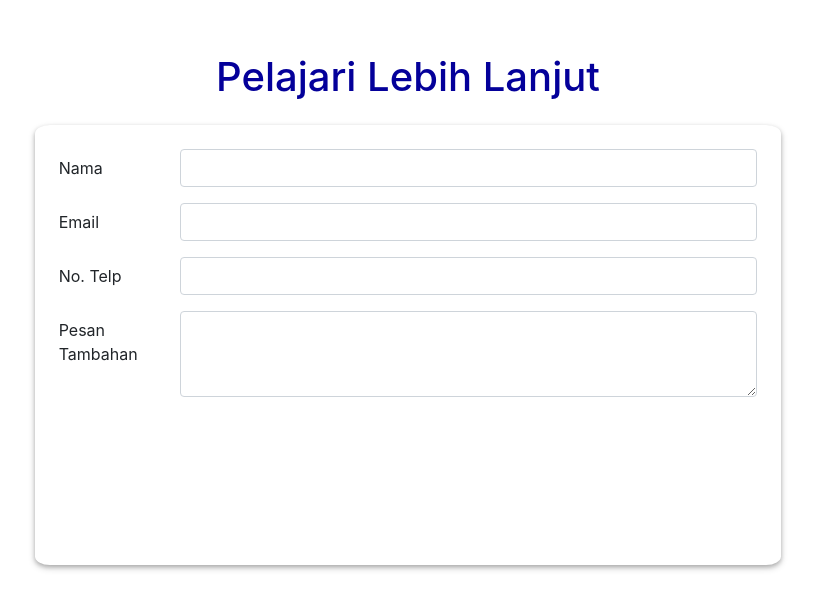
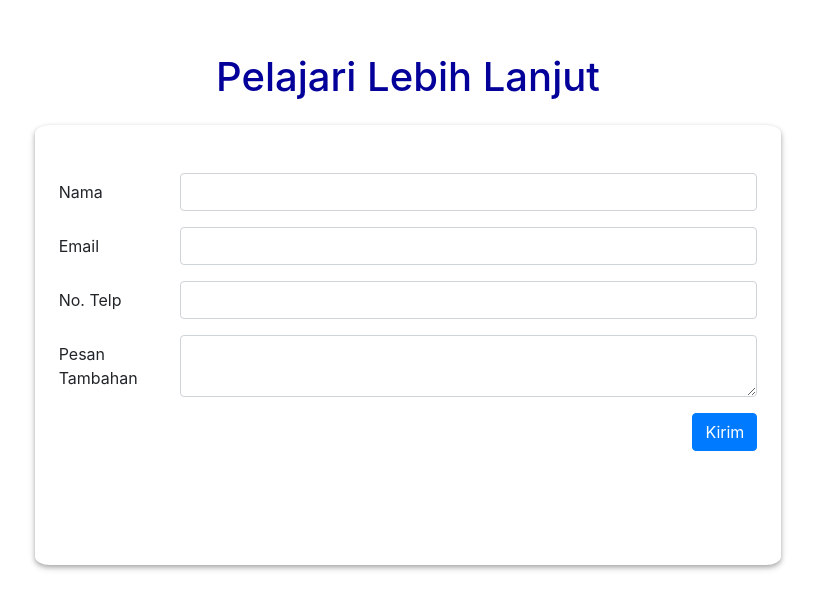
Before and after one commit to agnesjuliana/Branchise-Frontend, a React (Create React App) app: page / in a window 1280 px wide. Shown: the part 2867-3476 px from the top of the page, without its empty margins (217-1032 px from the left). Built offline with nearby package versions, Linux system fonts and the light colour scheme.

Commit message:
form contact

```diff
--- a/src/pages/LandingPage.js
+++ b/src/pages/LandingPage.js
@@ -3,8 +3,9 @@ import "../css/LandingPage.css"
 import WhyCard from "../components/WhyCard"
 import ListCard from "../components/Listcard"
 import NavBar from "../components/NavBar"
+import React from "react"
 
-export default function page() {
+export default function Page() {
 
     const logo = [
         { source: "1QKM2oHdU35utbhjc2Ky2Go0CVh77i31z", alt: "logo1" },
@@ -20,6 +21,35 @@ export default function page() {
         { title: "Kopi Bear", price: "8.000.000", member: "93", image: "1j6Fpxk06GphM-qExwGaWyQPUMnrTxYLM" },
         { title: "Boba Nana", price: "4.500.000", member: "120", image: "1grOGPw4Rvl9YrN8UHowtZXiD26XoiaBa" },
     ]
+
+
+    const [values, setValues] = React.useState({
+        name: "",
+        email: "",
+        telp: "",
+        message: "",
+    })
+
+    const formContact = [
+        { label: "Nama", val: "name", theValue: values.name },
+        { label: "Email", val: "email", theValue: values.email },
+        { label: "No. Telp", val: "telp", theValue: values.telp },
+    ]
+
+    const handleChange = (prop) => (event) => {
+        setValues({ ...values, [prop]: event.target.value });
+    };
+
+    const save = () =>{
+        setValues({
+            ...values,
+            "name": "",
+            "email": "",
+            "telp": "",
+            "message": "",
+
+        })
+    }
 
     return (
         <>
@@ -120,30 +150,25 @@ export default function page() {
 
                     {/* form start */}
                     <div className="row formContact">
-                        <div className="formCard mx-auto py-4 px-4">
-                            <div class="mb-3 row">
-                                <label class="col-sm-2 col-form-label">Nama</label>
-                                <div class="col-sm-10">
-                                    <input type="text" class="form-control" id="inputPassword" />
+                        <div className="formCard mx-auto py-5 px-4">
+                            {formContact.map(item => (
+                                <div class="mb-3 row">
+                                    <label class="col-sm-2 col-form-label">{item.label}</label>
+                                    <div class="col-sm-10">
+                                        <input type="text" class="form-control" value={item.theValue} onChange={handleChange(item.val)} />
+                                    </div>
                                 </div>
-                            </div>
-                            <div class="mb-3 row">
-                                <label class="col-sm-2 col-form-label">Email</label>
-                                <div class="col-sm-10">
-                                    <input type="email" class="form-control" id="inputPassword" />
-                                </div>
-                            </div>
-                            <div class="mb-3 row">
-                                <label class="col-sm-2 col-form-label">No. Telp</label>
-                                <div class="col-sm-10">
-                                    <input type="text" class="form-control" id="inputPassword" />
-                                </div>
-                            </div>
+                            ))}
+
                             <div class="mb-3 row">
                                 <label class="col-sm-2 col-form-label">Pesan Tambahan</label>
                                 <div class="col-sm-10">
-                                    <textarea class="form-control" id="exampleFormControlTextarea1" rows="3" />
+                                    <textarea type="text" class="form-control" value={values.message} onChange={handleChange("message")} />
                                 </div>
+                            </div>
+
+                            <div className="d-grid gap-2 d-md-flex justify-content-md-end">
+                                <button class="btn btn-primary" type="button" onClick={save}>Kirim</button>
                             </div>
                         </div>
                     </div>
```
